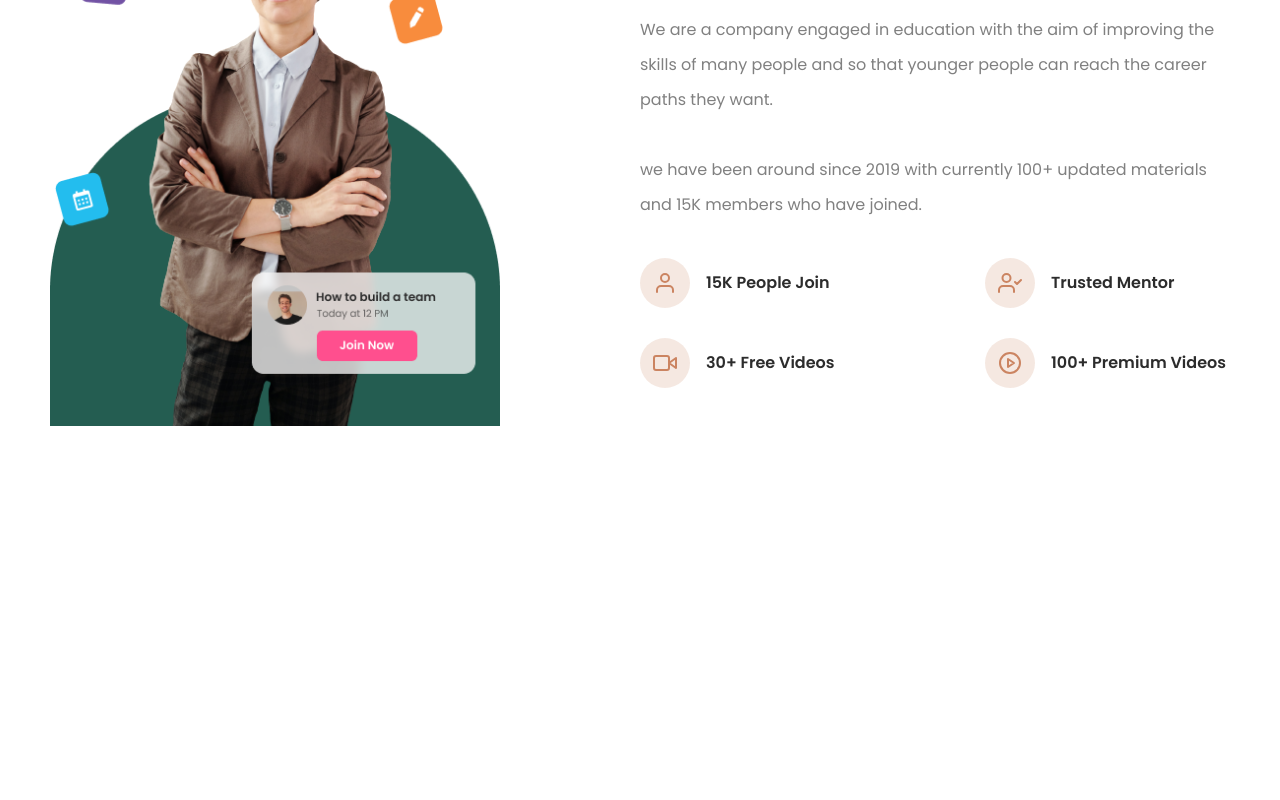
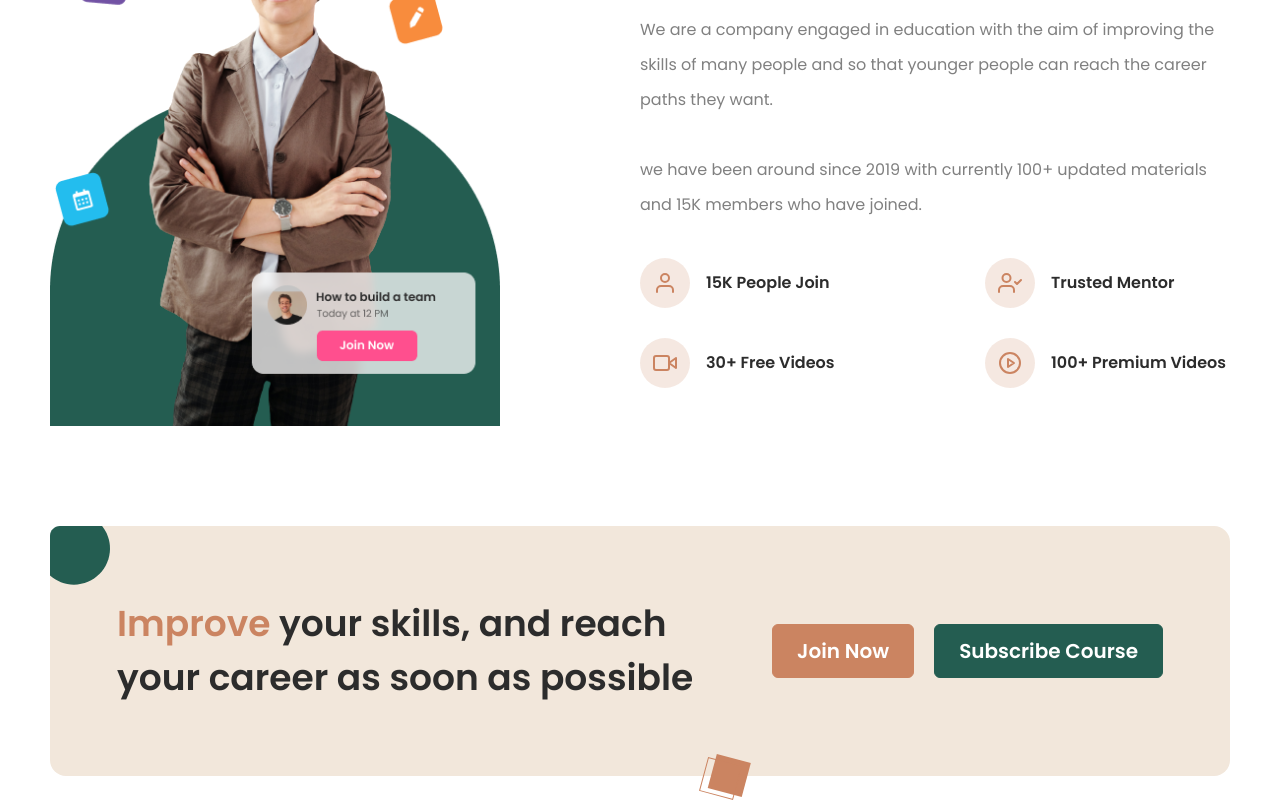
Before and after one commit to MkMonir/webappick-job-task-skillshoot-landing-page, a Next.js app: page / in a window 1280 px wide. Shown: the part 3399-4199 px from the top of the page. Before the commit the page ends 3925 px from the top, so only its background shows below. Built offline with nearby package versions, Linux system fonts and the light colour scheme.

Commit message:
design join now section

```diff
--- /dev/null
+++ b/src/views/homePageUi/components/JoinSection.tsx
@@ -0,0 +1,28 @@
+import Button from "@/components/Button"
+import Image from "next/image"
+
+const JoinSection = () => {
+    return (
+        <section id="join">
+            <div className="container">
+                <div className="px-[67px] py-[71px] bg-[#F2E7DB] rounded-2xl relative">
+                    {/* SHAPES */}
+                    <Image src="/assets/images/banner-svg-four.svg" alt="Banner Shapes" className="absolute left-0 top-0" width={60} height={60} />
+                    <Image src="/assets/images/banner-svg-two.svg" alt="Banner Shapes" className="absolute left-[55%] -bottom-6" width={52} height={45} />
+
+                    <div className="flex items-center justify-between gap-10">
+                        <div className="w-[60%]">
+                            <h2 className="title"><span>Improve</span> your skills, and reach your career as soon as possible</h2>
+                        </div>
+                        <div className="flex items-center gap-5">
+                            <Button variant="secondary">Join Now</Button>
+                            <Button>Subscribe Course</Button>
+                        </div>
+                    </div>
+                </div>
+            </div>
+        </section>
+    )
+}
+
+export default JoinSection
--- a/src/views/homePageUi/index.tsx
+++ b/src/views/homePageUi/index.tsx
@@ -3,6 +3,7 @@ import Clients from "./components/Clients"
 import Courses from "./components/Courses"
 import Features from "./components/Features"
 import Hero from "./components/Hero"
+import JoinSection from "./components/JoinSection"
 import Subscribe from "./components/Subscribe"
 
 const HomePageUI = () => {
@@ -14,6 +15,7 @@ const HomePageUI = () => {
             <Features />
             <Courses />
             <About />
+            <JoinSection />
         </div>
     )
 }
```
